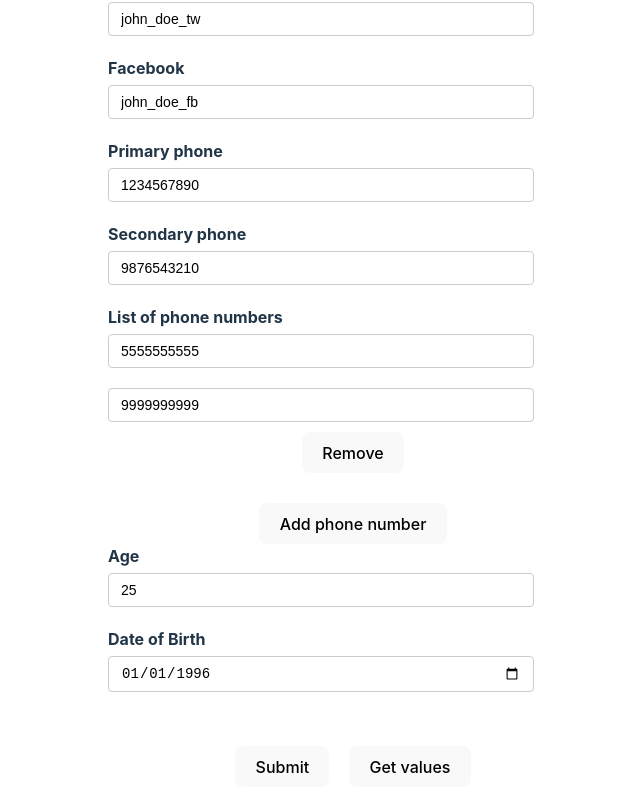
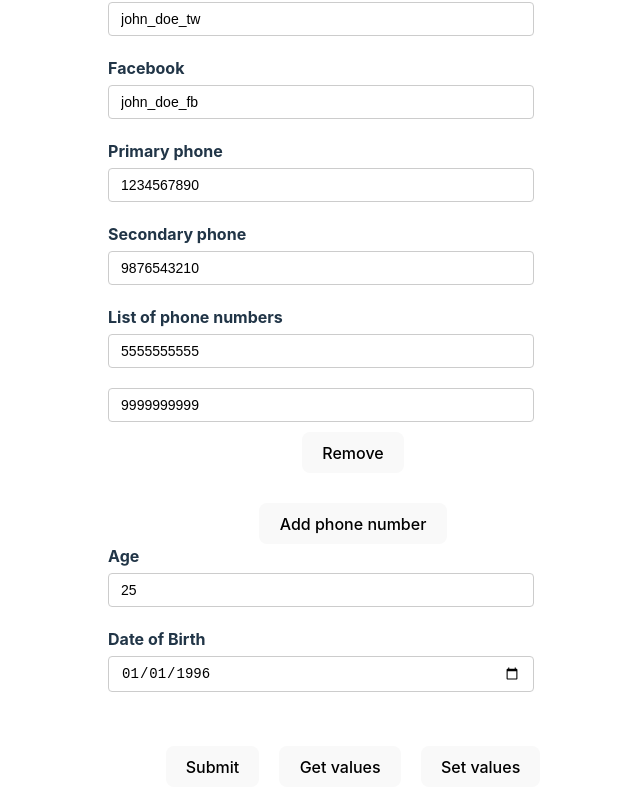
Before and after one commit to amontalvof/react-hook-form-demo, a React (Vite) app: page / in a window 1280 px wide. Shown: the part 433-1244 px from the top of the page, without its empty margins (287-927 px from the left). Built offline with nearby package versions, Linux system fonts and the light colour scheme; the HTML template or start-up script is replaced by a standard one.

Commit message:
feat: Set Field Value

```diff
--- a/src/components/YouTubeForm.tsx
+++ b/src/components/YouTubeForm.tsx
@@ -42,8 +42,15 @@ const YouTubeForm = () => {
             dob: formattedDate,
         },
     });
-    const { register, control, handleSubmit, formState, watch, getValues } =
-        form;
+    const {
+        register,
+        control,
+        handleSubmit,
+        formState,
+        watch,
+        getValues,
+        setValue,
+    } = form;
     const { errors } = formState;
 
     const { fields, append, remove } = useFieldArray({
@@ -55,8 +62,16 @@ const YouTubeForm = () => {
         console.log(data);
     };
 
-    const handleClick = () => {
+    const handleGetClick = () => {
         console.log('Get values:', getValues(['social.twitter', 'age']));
+    };
+
+    const handleSetClick = () => {
+        setValue('username', '', {
+            shouldValidate: true,
+            shouldDirty: true,
+            shouldTouch: true,
+        });
     };
 
     useEffect(() => {
@@ -195,7 +210,7 @@ const YouTubeForm = () => {
                     <p className="error">{errors.phoneNumbers?.[1]?.message}</p>
                 </div>
                 <div>
-                    <label>List of phone numbers</label>
+                    <label htmlFor="">List of phone numbers</label>
                     <div>
                         {fields.map((field, index) => (
                             <div key={field.id} className="form-control">
@@ -256,10 +271,17 @@ const YouTubeForm = () => {
                 <button style={{ margin: '10px' }}>Submit</button>
                 <button
                     type="button"
-                    onClick={handleClick}
+                    onClick={handleGetClick}
                     style={{ margin: '10px' }}
                 >
                     Get values
+                </button>
+                <button
+                    type="button"
+                    onClick={handleSetClick}
+                    style={{ margin: '10px' }}
+                >
+                    Set values
                 </button>
             </form>
             <DevTool control={control} />
```
